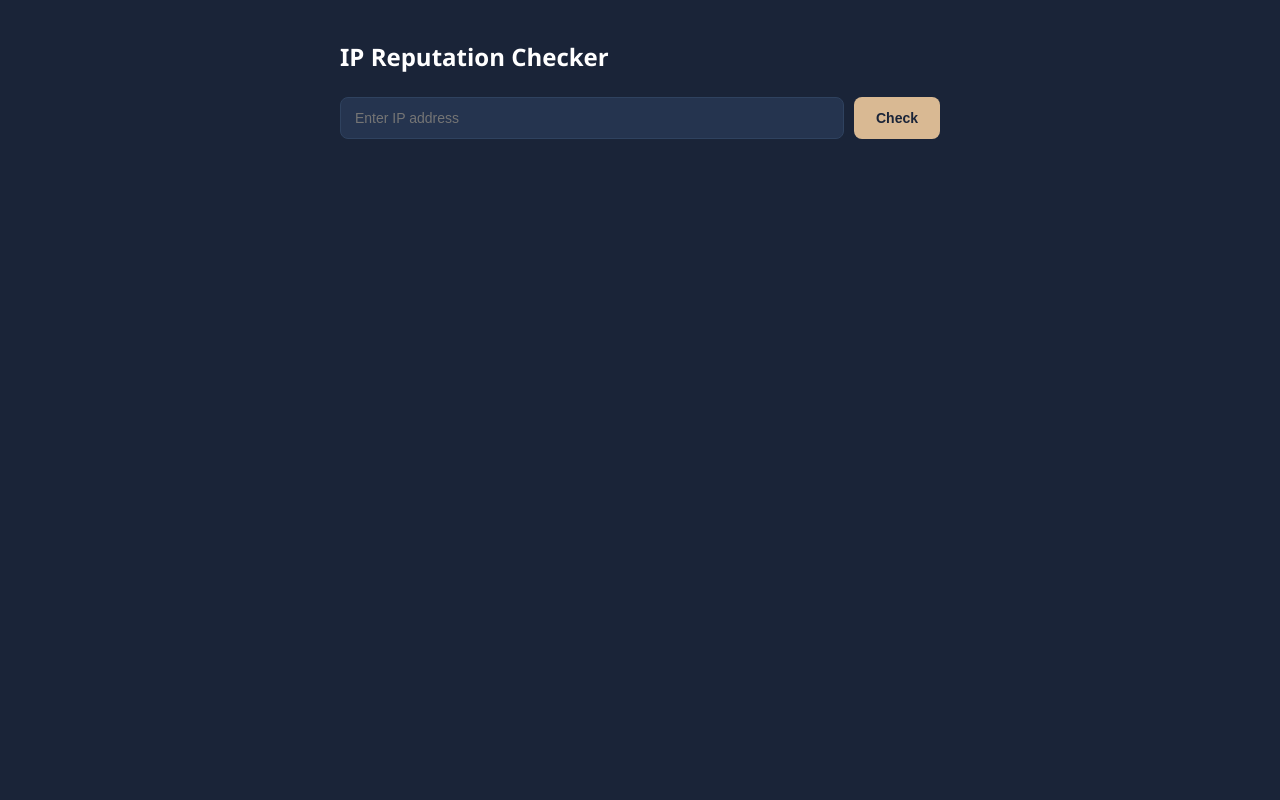
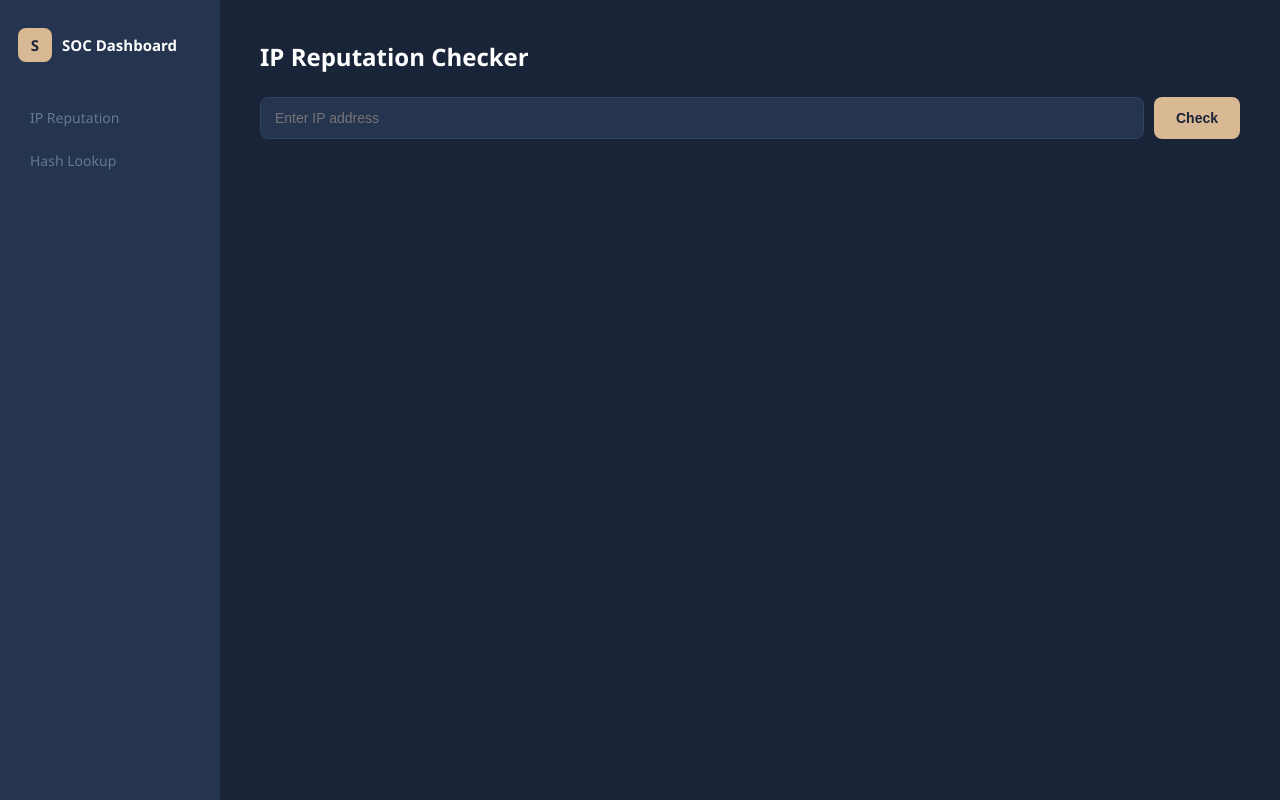
Before and after one commit to arpitasen060605/Networking-Cybersecurity-Journey-, a Flask app: template personal-soc-dashboard/templates/index.html in a window 1280 px wide. Run offline with Flask 3, Linux system fonts and the light colour scheme; the template is opened without the code that fills it, so the values that code supplies are empty; parts of the project's set-up code (start-up, migrations or seed data) failed here and were passed over.

Commit message:
Add shared sidebar layout via Jinja2 template inheritance

```diff
--- a/personal-soc-dashboard/static/style.css
+++ b/personal-soc-dashboard/static/style.css
@@ -5,7 +5,7 @@ body {
     background: #1a2438;
     color: #C9D2DC;
     min-height: 100vh;
-    padding: 40px 20px;
+    padding: 0;
 }
 
 .container {
@@ -89,3 +89,64 @@ h1 {
 .badge-critical { background: rgba(99,32,36,0.35); color: #f0a9ac; }
 .badge-warning { background: rgba(111,67,56,0.35); color: #e0b49f; }
 .badge-clean { background: rgba(159,216,163,0.15); color: #9fd8a3; }
+
+.layout {
+    display: flex;
+    min-height: 100vh;
+}
+
+.sidebar {
+    width: 220px;
+    background: #25344F;
+    padding: 28px 18px;
+    display: flex;
+    flex-direction: column;
+    gap: 4px;
+    flex-shrink: 0;
+}
+
+.logo {
+    display: flex;
+    align-items: center;
+    gap: 10px;
+    margin-bottom: 32px;
+}
+
+.logo-icon {
+    width: 34px;
+    height: 34px;
+    border-radius: 8px;
+    background: #D9B993;
+    color: #1a2438;
+    display: flex;
+    align-items: center;
+    justify-content: center;
+    font-weight: 700;
+    font-size: 15px;
+}
+
+.logo-text {
+    font-size: 15px;
+    font-weight: 600;
+    color: #fff;
+}
+
+.sidebar .nav-item {
+    display: block;
+    padding: 10px 12px;
+    border-radius: 8px;
+    font-size: 14px;
+    color: #617B91;
+    text-decoration: none;
+    transition: 0.15s;
+}
+
+.sidebar .nav-item:hover {
+    background: #2f425f;
+    color: #C9D2DC;
+}
+
+.main {
+    flex: 1;
+    padding: 40px;
+}
--- /dev/null
+++ b/personal-soc-dashboard/templates/base.html
@@ -0,0 +1,23 @@
+<!DOCTYPE html>
+<html>
+<head>
+    <title>{% block title %}SOC Dashboard{% endblock %}</title>
+    <link rel="stylesheet" href="{{ url_for('static', filename='style.css') }}">
+</head>
+<body>
+    <div class="layout">
+        <div class="sidebar">
+            <div class="logo">
+                <div class="logo-icon">S</div>
+                <div class="logo-text">SOC Dashboard</div>
+            </div>
+            <a href="/" class="nav-item">IP Reputation</a>
+            <a href="/hash" class="nav-item">Hash Lookup</a>
+        </div>
+
+        <div class="main">
+            {% block content %}{% endblock %}
+        </div>
+    </div>
+</body>
+</html>
--- a/personal-soc-dashboard/templates/index.html
+++ b/personal-soc-dashboard/templates/index.html
@@ -1,11 +1,8 @@
-<!DOCTYPE html>
-<html>
-<head>
-    <title>SOC Dashboard</title>
-    <link rel="stylesheet" href="{{ url_for('static', filename='style.css') }}">
-</head>
-<body>
-    <div class="container">
+{% extends "base.html" %}
+
+{% block title %}IP Reputation Checker{% endblock %}
+
+{% block content %}
     <h1>IP Reputation Checker</h1>
 
     <form method="POST" class="scan-form">
@@ -35,6 +32,4 @@
         <div class="row"><span>Is Tor</span><span>{{ result.is_tor }}</span></div>
     </div>
     {% endif %}
-    </div>
-</body>
-</html>
+{% endblock %}
```
Also changed, not shown: personal-soc-dashboard/templates/hash.html (+4 -11 lines). Lines whose indentation alone changed are shown as unchanged.
